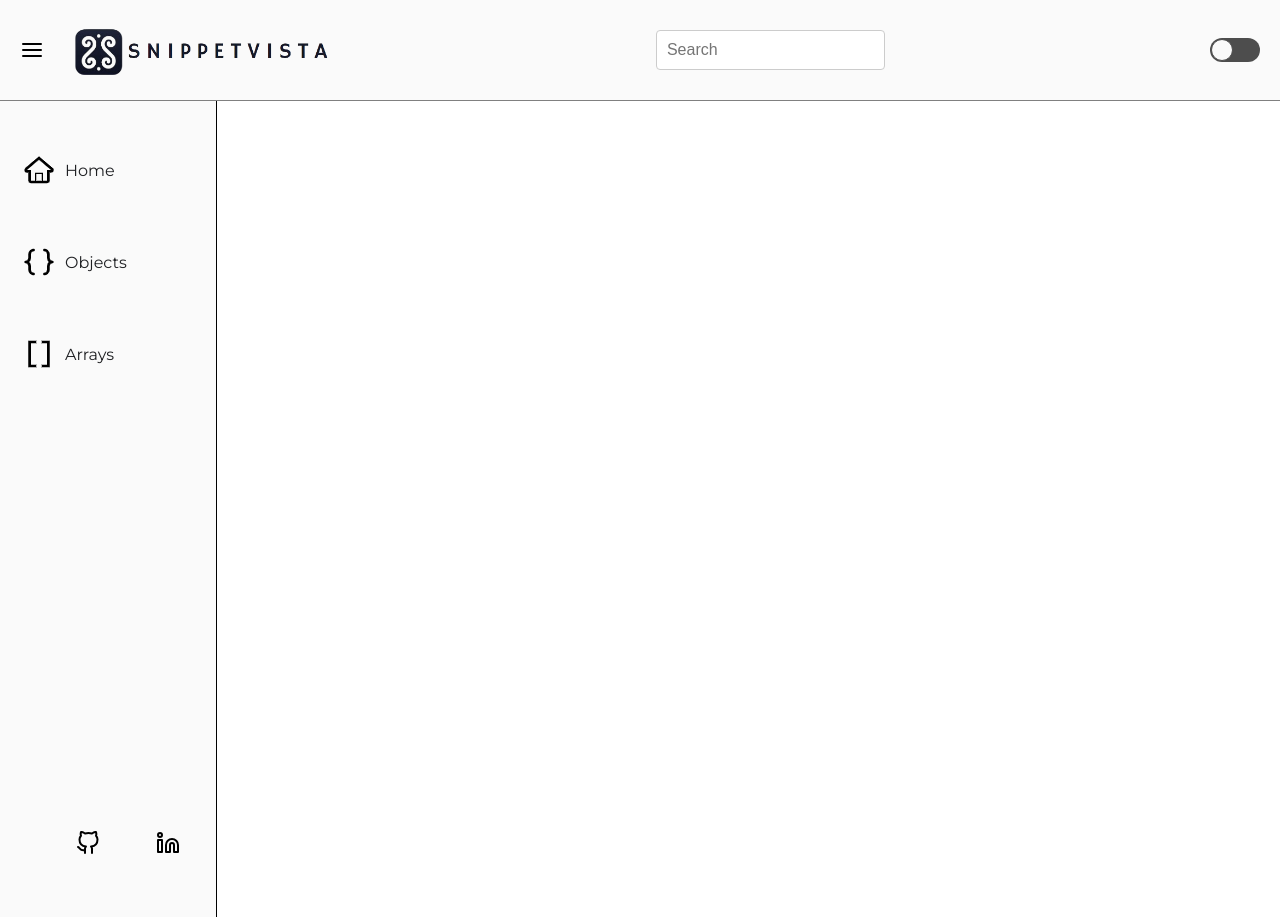
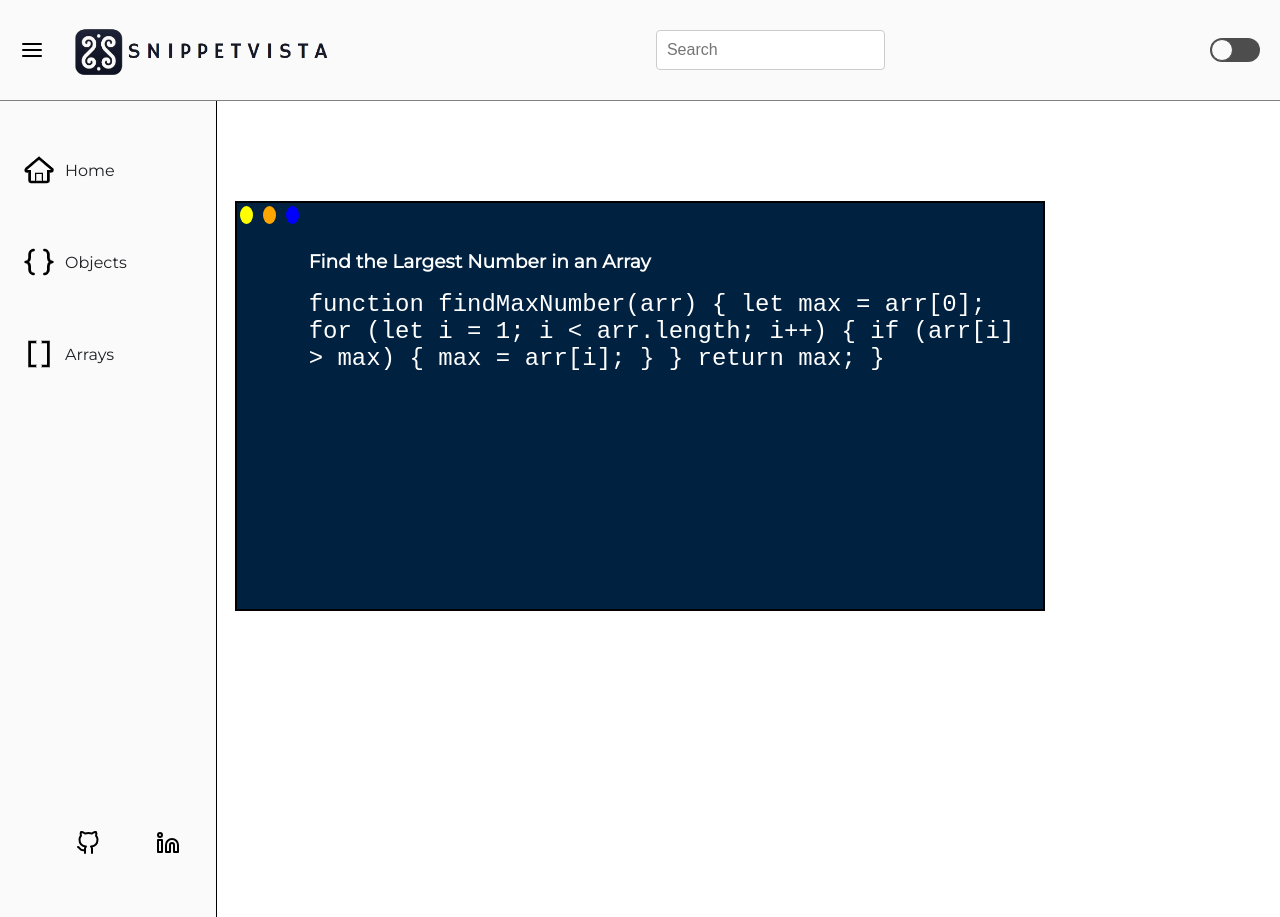
Before and after one commit to vukas86/snippetvista, a React (Create React App) app: page / in a window 1280 px wide. After the commit the page ends 800 px from the top, so only its background shows below. Built offline with nearby package versions, Linux system fonts and the light colour scheme.

Commit message:
Work on main component

```diff
--- a/src/App.js
+++ b/src/App.js
@@ -3,6 +3,7 @@ import { AppProvider } from "./store/AppContext";
 import Navbar from "./components/Navbar/Navbar";
 import "./index.css";
 import SideBar from "./components/Sidebar/SideBar";
+import Main from "./components/Main/Main";
 
 function App() {
   return (
@@ -10,6 +11,9 @@ function App() {
       <div className="App" data-theme="dark">
         <Navbar />
         <SideBar />
+        <div>
+          <Main />
+        </div>
       </div>
     </AppProvider>
   );
--- /dev/null
+++ b/src/components/Main/Main.js
@@ -0,0 +1,28 @@
+import React from "react";
+
+function Main() {
+  const code = `function findMaxNumber(arr) {
+        let max = arr[0];
+        for (let i = 1; i < arr.length; i++) {
+          if (arr[i] > max) {
+            max = arr[i];
+          }
+        }
+        return max;
+      }`;
+  return (
+    <section className="main-section">
+      <div className="content-container">
+        <span className="col-1"></span>
+        <span className="col-2"></span>
+        <span className="col-3"></span>
+        <article>
+          <h3>Find the Largest Number in an Array</h3>
+          <code>{code}</code>
+        </article>
+      </div>
+    </section>
+  );
+}
+
+export default Main;
--- a/src/index.css
+++ b/src/index.css
@@ -28,6 +28,10 @@ body.dark {
   --visible: hidden;
 }
 
+.app {
+  position: relative;
+}
+
 nav {
   display: flex;
   justify-content: space-between;
@@ -45,7 +49,9 @@ li {
 }
 
 .sidecontainer {
+  position: fixed;
   display: flex;
+  z-index: 1000;
   flex-direction: column;
   justify-content: space-between;
   width: 12%;
@@ -53,6 +59,7 @@ li {
   margin: 0;
   padding: 8px;
   height: 800px;
+
   background-color: var(--color-background);
 }
 
@@ -94,6 +101,61 @@ li {
   text-decoration: underline;
   text-underline-offset: 0.5em;
 }
+
+.main-section {
+  display: flex;
+  justify-content: center;
+  margin-top: 100px;
+}
+
+.content-container {
+  /* margin-left: 0;
+  transition: margin-left 0.5s;
+  position: relative;
+  transform: translateX(0);
+  transition: transform 0.3s ease-in-out; */
+  width: 800px;
+  display: flex;
+  height: 400px;
+  border: 2px solid black;
+  padding: 3px;
+  background-color: #002240;
+  color: white;
+}
+
+code {
+  font-size: 24px;
+}
+
+article {
+  margin-top: 25px;
+}
+
+.sidebar-open .content-container {
+  margin-left: 200px;
+}
+
+.col-1 {
+  width: 35px;
+  height: 18px;
+  border-radius: 50%;
+  background-color: yellow;
+  margin-right: 10px;
+}
+.col-2 {
+  width: 35px;
+  height: 18px;
+  border-radius: 50%;
+  background-color: orange;
+  margin-right: 10px;
+}
+.col-3 {
+  width: 35px;
+  height: 18px;
+  border-radius: 50%;
+  background-color: blue;
+  margin-right: 10px;
+}
 /* @keyframes slide-right {
   0% {
     transform: translateX(-100%);
```
